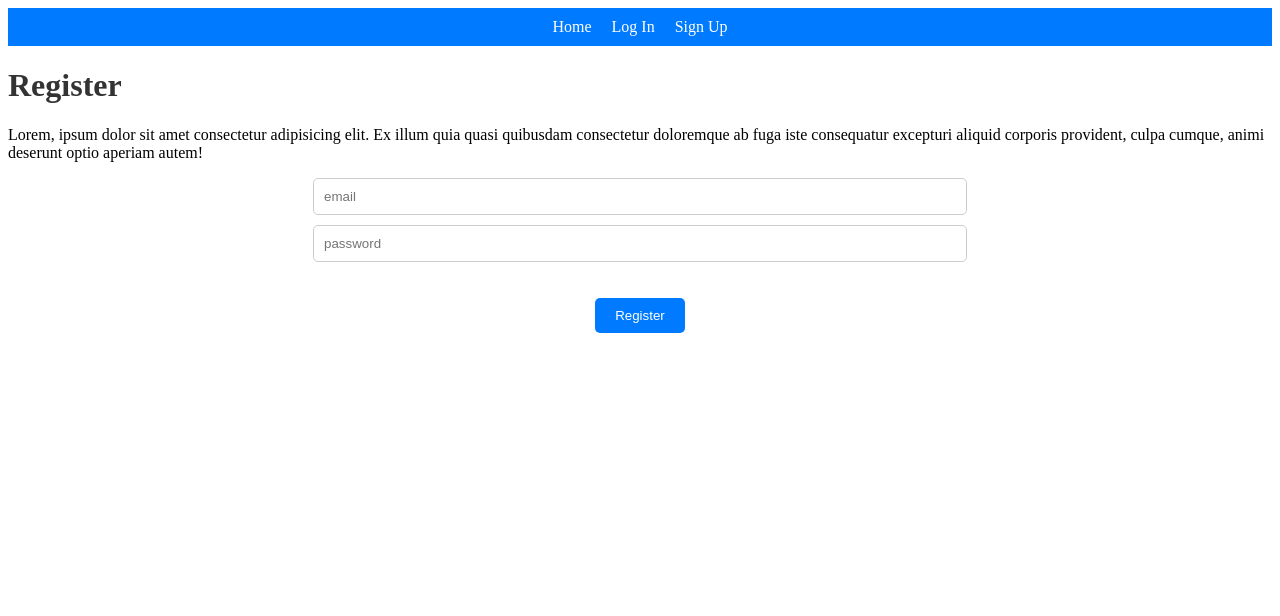
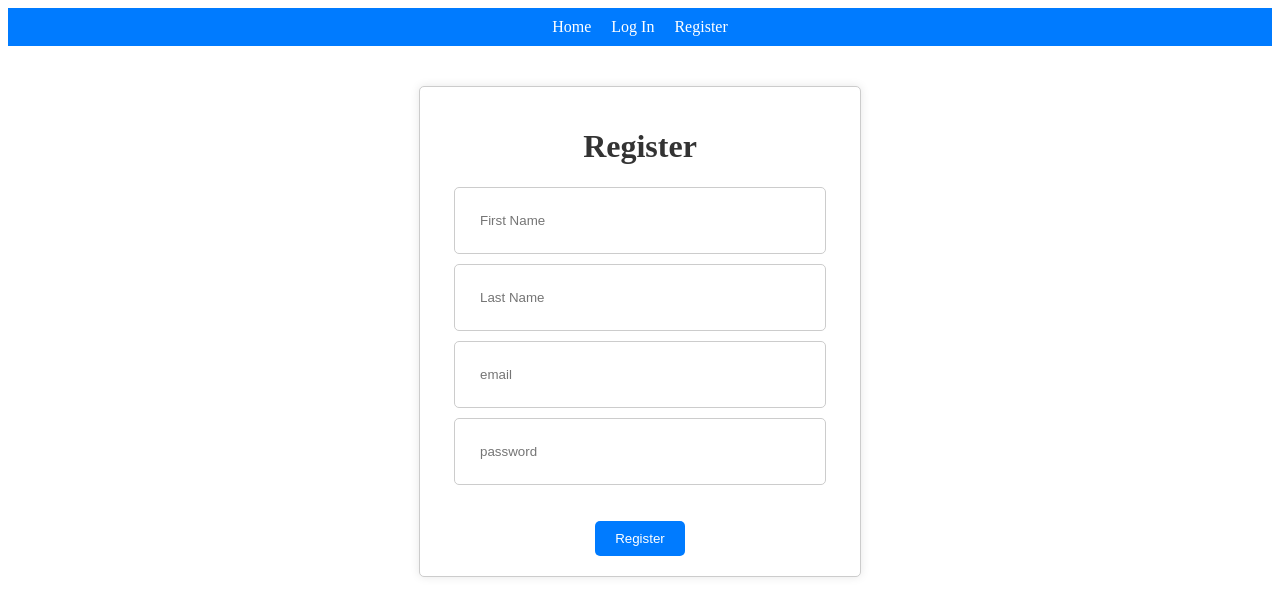
Before and after one commit to hamidhsz/OCproject07, a Vue app in the folder frontend/: page /register in a window 1280 px wide. Shown: the top 616 px of the page. Built offline with nearby package versions, Linux system fonts and the light colour scheme.

Commit message:
register page update

```diff
--- a/frontend/src/App.vue
+++ b/frontend/src/App.vue
@@ -22,7 +22,7 @@ const logout = () => {
     <div class="links">
       <a href="/">Home</a>
       <a href="/login" v-if="!isLoggedIn">Log In</a>
-      <a href="/register" v-if="!isLoggedIn">Sign Up</a>
+      <a href="/register" v-if="!isLoggedIn">Register</a>
       <a href="#" @click="logout" v-if="isLoggedIn">Log Out</a>
     </div>
     <RouterView />
--- a/frontend/src/views/RegisterView.vue
+++ b/frontend/src/views/RegisterView.vue
@@ -1,11 +1,20 @@
 <template>
 <main>
-<div>
+<div class="container">
 <h1> Register </h1>
-<p>Lorem, ipsum dolor sit amet consectetur adipisicing elit. Ex illum quia quasi quibusdam consectetur doloremque ab fuga iste consequatur excepturi aliquid corporis provident, culpa cumque, animi deserunt optio aperiam autem!</p>
 
 <form autocomplete="off">
+<input
+ type = 'text'
+ name = 'firstName'
+ v-model="firstName"
+ placeholder="First Name" />
 
+ <input
+ type = 'text'
+ name = 'lastName'
+ v-model="lastName"
+ placeholder="Last Name" />
 
 <input
  type = 'email'
@@ -41,6 +50,8 @@ import AuthenticationService from '../services/AuthenticationService'
 export default {
     data() {
         return {
+            firstName: '',
+            lastName: '',
             email: '',
             password: '',
             error: null
@@ -52,8 +63,10 @@ methods: {
     async register(){
         try{
         await AuthenticationService.register({
-            email: this.email,
-            password: this.password
+          firstName: this.firstName,
+          lastName: this.lastName,
+          email: this.email,
+          password: this.password
         })
         } catch (error) {
             this.error = error.response.data.error
@@ -67,10 +80,13 @@ methods: {
 .container {
   max-width: 400px;
   margin: 0 auto;
+  margin-top: 40px;
   padding: 20px;
   border: 1px solid #ccc;
   border-radius: 5px;
   text-align: center;
+  box-shadow: 0 0 10px rgba(0, 0, 0, 0.1);
+  background-color: #fff;
 }
 
 h1 {
@@ -83,18 +99,22 @@ h1 {
 
 input {
   margin: 10px 0;
-  padding: 10px;
-  width: 50%; /* Set the input width to 50% */
-  display: block; /* Make the input a block element */
-  margin: 0 auto; /* Center the input horizontally */
+  padding:25px;
+  width: 80%;
+  display: block;
+  margin: 0 auto;
   border: 1px solid #ccc;
   border-radius: 5px;
 }
 
-input[name="password"] {
+
+
+input[name="password"],
+input[name="firstName"],
+input[name="lastName"],
+input[name ="email"] {
   margin-top: 10px;
 }
-
 
 button {
   margin-top: 10px;
@@ -104,8 +124,8 @@ button {
   border: none;
   border-radius: 5px;
   cursor: pointer;
-  display: block; /* Make the button a block element */
-  margin: 0 auto; /* Center the button horizontally */
+  display: block;
+  margin: 0 auto;
 }
 
 button:hover {
```
Also changed, not shown: 1 other file (tests, documents, lock files or other folders).
